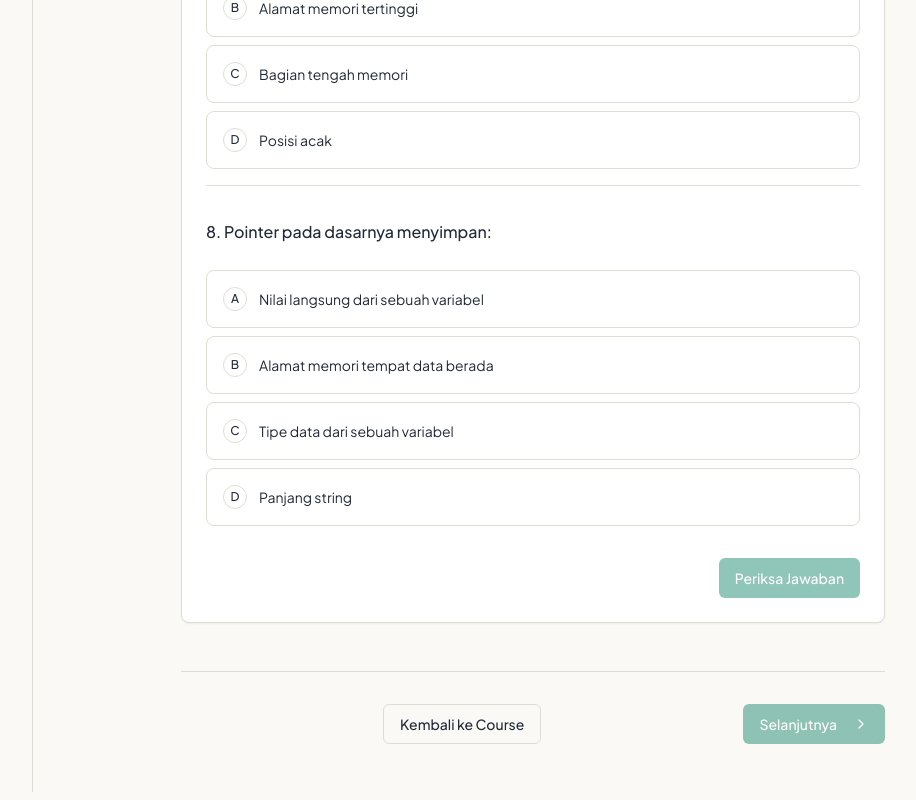
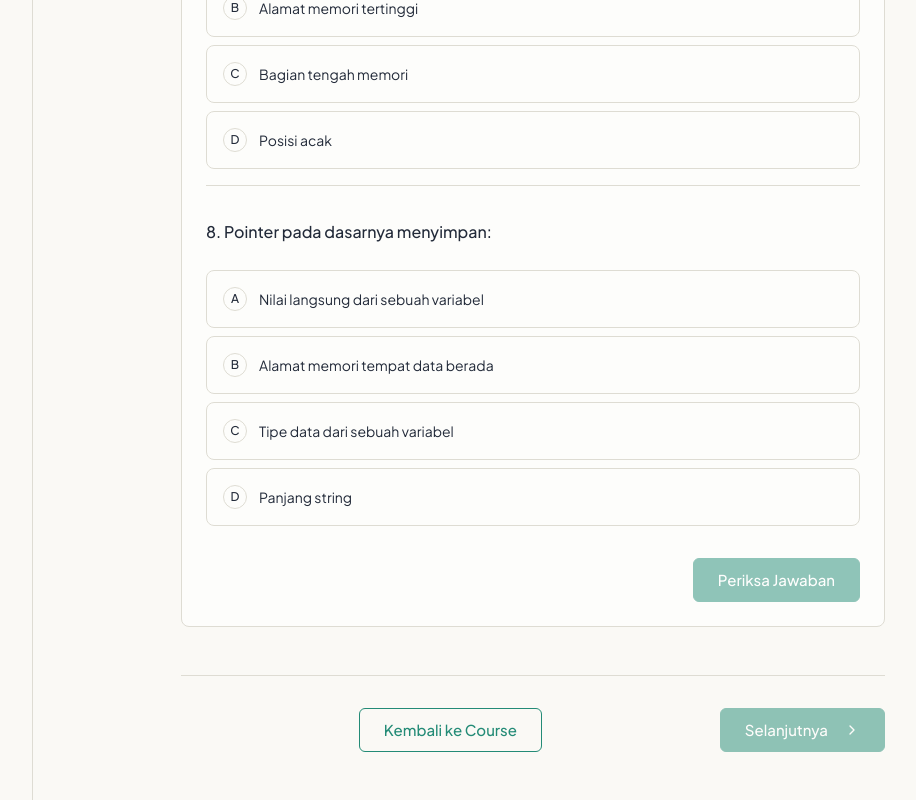
Before and after one commit to HafidhIrsyad/mari-belajar, a React (Vite) app: page /courses/cs-fundamentals/ch-01-how-computers-work in a window 1280 px wide. Shown: the part 9398-10198 px from the top of the page, without its empty margins (247-1163 px from the left). Built offline with nearby package versions, Linux system fonts and the light colour scheme.

Commit message:
feat: restyle button, card, and badge for warm editorial

```diff
--- a/src/components/ui/badge.tsx
+++ b/src/components/ui/badge.tsx
@@ -11,8 +11,9 @@ const badgeVariants = cva(
         secondary: 'border-transparent bg-secondary text-secondary-foreground hover:bg-secondary/80',
         destructive: 'border-transparent bg-destructive text-destructive-foreground hover:bg-destructive/80',
         outline: 'text-foreground',
-        success: 'border-transparent bg-success text-success-foreground hover:bg-success/80',
-        warning: 'border-transparent bg-warning text-warning-foreground hover:bg-warning/80',
+        basic: 'border-transparent bg-primary/10 text-primary hover:bg-primary/20',
+        intermediate: 'border-transparent bg-secondary/15 text-[#9A6A10] hover:bg-secondary/25',
+        advanced: 'border-transparent bg-accent text-accent-foreground hover:bg-accent/80',
       },
     },
     defaultVariants: {
--- a/src/components/ui/button.tsx
+++ b/src/components/ui/button.tsx
@@ -8,17 +8,17 @@ const buttonVariants = cva(
   {
     variants: {
       variant: {
-        default: 'bg-primary text-primary-foreground hover:bg-primary/90',
+        default: 'bg-primary text-primary-foreground hover:bg-primary/90 border border-primary',
         destructive: 'bg-destructive text-destructive-foreground hover:bg-destructive/90',
-        outline: 'border border-input bg-background hover:bg-accent hover:text-accent-foreground',
+        outline: 'border border-primary bg-transparent text-primary hover:bg-primary/5',
         secondary: 'bg-secondary text-secondary-foreground hover:bg-secondary/80',
         ghost: 'hover:bg-accent hover:text-accent-foreground',
         link: 'text-primary underline-offset-4 hover:underline',
       },
       size: {
-        default: 'h-10 px-4 py-2',
-        sm: 'h-9 rounded-md px-3',
-        lg: 'h-11 rounded-md px-8',
+        default: 'h-11 px-6 py-2 text-[0.9375rem]',
+        sm: 'h-9 px-4 text-sm',
+        lg: 'h-12 px-8 text-[0.9375rem]',
         icon: 'h-10 w-10',
       },
     },
--- a/src/components/ui/card.tsx
+++ b/src/components/ui/card.tsx
@@ -6,7 +6,7 @@ const Card = React.forwardRef<HTMLDivElement, React.HTMLAttributes<HTMLDivElemen
     <div
       ref={ref}
       className={cn(
-        'rounded-lg border bg-card text-card-foreground shadow-sm',
+        'rounded-lg border border-border bg-card/65 text-card-foreground',
         className
       )}
       {...props}
```
